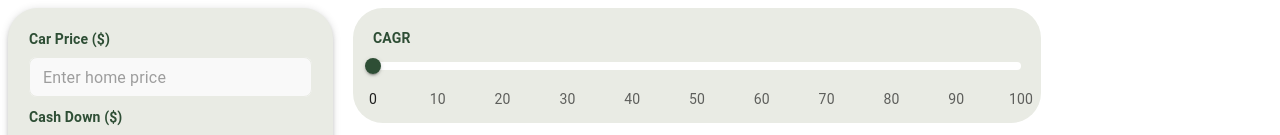
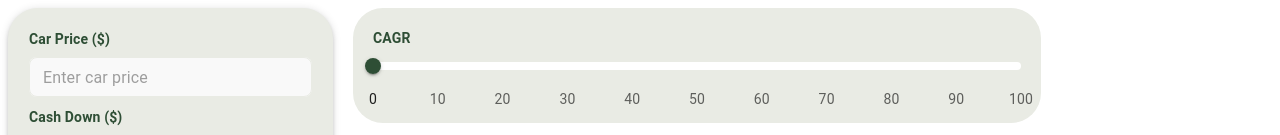
Before and after one commit to acvid3/bitcoinmath-calc-components, a React (Create React App) app: page / in a window 1280 px wide. Shown: the top 135 px of the page. Built offline with nearby package versions, Linux system fonts and the light colour scheme; no server answers; the HTML template or start-up script is replaced by a standard one.

Commit message:
Fix bugs

```diff
--- a/src/components/CagrInputRange/index.jsx
+++ b/src/components/CagrInputRange/index.jsx
@@ -1,20 +1,35 @@
-import React from 'react';
-import { Slider, Box, Typography } from '@mui/material';
-import { useCagr } from '../../context/CagrContext';
-import { marks } from './constants';
-import { styles } from './styles';
+import React, {useCallback, useState} from 'react';
+import {Slider, Box, Typography} from '@mui/material';
+import {useCagr} from '../../context/CagrContext';
+import {marks} from './constants';
+import {styles} from './styles';
 
 const CagrInputRange = () => {
-    const { cagrValue, setCagrValue } = useCagr();
+    const {cagrValue, setCagrValue} = useCagr();
+    const [tempValue, setTempValue] = useState(cagrValue);
 
     const handleChange = (event, newValue) => {
+        setTempValue(newValue);
+    };
+
+    const handleChangeCommitted = (event, newValue) => {
         setCagrValue(newValue);
     };
+
 
     return (
         <Box sx={styles.container}>
             <Typography sx={styles.typography}>CAGR</Typography>
-            <Slider value={cagrValue} onChange={handleChange} aria-labelledby="cagr-slider" min={0} max={100} step={1} marks={marks} sx={styles.slider} />
+            <Slider
+                value={tempValue}
+                onChange={handleChange}
+                onChangeCommitted={handleChangeCommitted}
+                aria-labelledby="cagr-slider"
+                min={0}
+                max={100}
+                step={1}
+                marks={marks} sx={styles.slider}
+            />
         </Box>
     );
 };
--- a/src/components/FinancialCalculatorForm/constants.js
+++ b/src/components/FinancialCalculatorForm/constants.js
@@ -1,5 +1,5 @@
 export const inputFields = [
-    { id: 'car_price', label: 'Car Price ($)', placeholder: 'Enter home price' },
+    { id: 'car_price', label: 'Car Price ($)', placeholder: 'Enter car price' },
     { id: 'cash_down', label: 'Cash Down ($)', placeholder: 'Enter cash down' },
     { id: 'apr', label: 'APR (%)', placeholder: 'Enter APR' },
     { id: 'btc_price', label: 'BTC Price ($)', placeholder: 'Enter BTC price' },
--- a/src/components/FinancialCalculatorForm/index.jsx
+++ b/src/components/FinancialCalculatorForm/index.jsx
@@ -30,7 +30,10 @@ const FinancialCalculatorForm = () => {
     }, [cagrValue, formData]);
 
     const handleCalculate = async () => {
-        const results = await calculateAutoPurchaseData(formData);
+        const updatedFormData = cagrValue
+            ? { ...formData, cagr: cagrValue }
+            : { ...formData };
+        const results = await calculateAutoPurchaseData(updatedFormData);
         setResults(results);
     };
 
--- a/src/components/Input/index.jsx
+++ b/src/components/Input/index.jsx
@@ -6,10 +6,23 @@ import { useResult } from '../../context/ResultContext';
 const Input = ({ id, label, value, onChange, placeholder }) => {
     const { results } = useResult();
 
+    const isInputError = results?.code?.includes(id);
+
     return (
         <Box sx={containerStyles}>
             {label && <Typography sx={labelStyles}>{label}</Typography>}
-            <TextField id={id} value={value} onChange={(e) => onChange(e.target.value)} placeholder={placeholder} variant="outlined" fullWidth sx={inputStyles} type="number" error={results?.data?.status === 400} helperText={results?.message} />
+            <TextField
+                id={id}
+                value={value}
+                onChange={(e) => onChange(e.target.value)}
+                placeholder={placeholder}
+                variant="outlined"
+                fullWidth
+                sx={inputStyles}
+                type="number"
+                error={results?.data?.status === 400 && isInputError}
+                helperText={isInputError ? results?.message : ''}
+            />
         </Box>
     );
 };
--- a/src/components/Input/styles.js
+++ b/src/components/Input/styles.js
@@ -25,5 +25,17 @@ export const inputStyles = {
         '&.Mui-focused fieldset': {
             borderColor: '#3C6E47',
         },
+        '&.Mui-focused .MuiOutlinedInput-notchedOutline': {
+            borderColor: 'transparent',
+        },
+        '&:hover .MuiOutlinedInput-notchedOutline': {
+            borderColor: 'transparent',
+        },
+    },
+    '& input': {
+        '&:-webkit-autofill': {
+            WebkitBoxShadow: '0 0 0 100px #F9F9F9 inset',
+            padding: '0px 14px',
+        },
     },
 };
```
